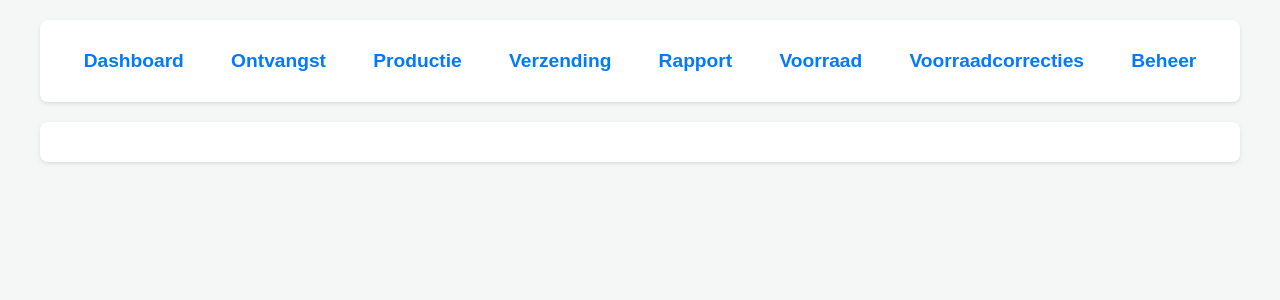
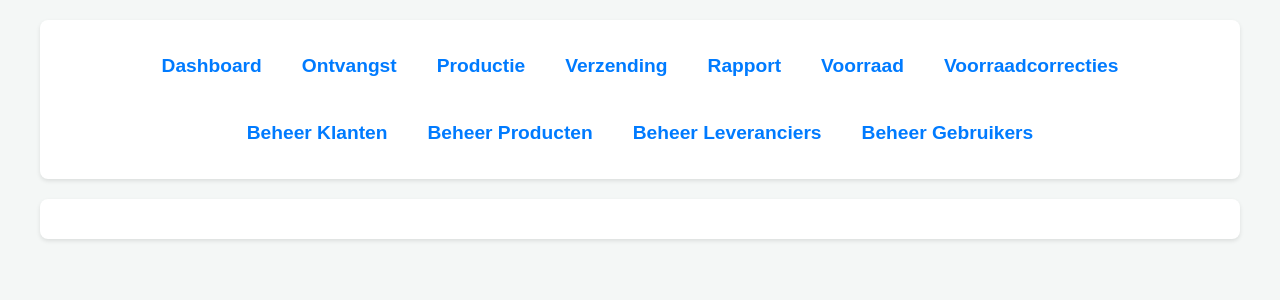
Before and after one commit to Temmermanconfiserie/traceability-app, a Python web app: template templates/base.html in a window 1280 px wide. Shown: the top 300 px of the page. Run offline with Jinja, Linux system fonts and the light colour scheme; the template is opened without the code that fills it, so the values that code supplies are empty.

```diff
--- a/templates/base.html
+++ b/templates/base.html
@@ -14,8 +14,10 @@
     <style>
         body { font-family: sans-serif; background-color: #f4f7f6; margin: 0; padding: 20px; }
         .container { max-width: 1200px; margin: auto; }
-        nav { background-color: white; padding: 20px; border-radius: 8px; margin-bottom: 20px; box-shadow: 0 2px 4px rgba(0,0,0,0.1); display: flex; justify-content: space-around; flex-wrap: wrap; }
-        nav a { text-decoration: none; color: #007bff; font-weight: bold; font-size: 1.2em; padding: 10px 15px; }
+        nav { background-color: white; padding: 20px; border-radius: 8px; margin-bottom: 20px; box-shadow: 0 2px 4px rgba(0,0,0,0.1); display: flex; flex-direction: column; align-items: center; }
+        .nav-row { display: flex; justify-content: center; flex-wrap: wrap; width: 100%; }
+        .nav-row:first-child { margin-bottom: 15px; }
+        nav a { text-decoration: none; color: #007bff; font-weight: bold; font-size: 1.2em; padding: 10px 15px; margin: 5px; }
         .content-box { background-color: white; padding: 20px; border-radius: 8px; box-shadow: 0 2px 4px rgba(0,0,0,0.1); }
     </style>
     {% block head_extra %}{% endblock %}
@@ -23,6 +25,7 @@
 <body>
     <div class="container">
         <nav>
+            <div class="nav-row">
                 <a href="/">Dashboard</a>
                 <a href="/ontvangst">Ontvangst</a>
                 <a href="/productie">Productie</a>
@@ -30,7 +33,13 @@
                 <a href="/rapport">Rapport</a>
                 <a href="/voorraad">Voorraad</a>
                 <a href="/voorraadcorrecties">Voorraadcorrecties</a>
-            <a href="/beheer/klanten">Beheer</a>
+            </div>
+            <div class="nav-row">
+                <a href="/beheer/klanten">Beheer Klanten</a>
+                <a href="/beheer/producten">Beheer Producten</a>
+                <a href="/beheer/leveranciers">Beheer Leveranciers</a>
+                <a href="/beheer/gebruikers">Beheer Gebruikers</a>
+            </div>
         </nav>
         <div class="content-box">
             {% block content %}{% endblock %}
```
Lines whose indentation alone changed are shown as unchanged.
